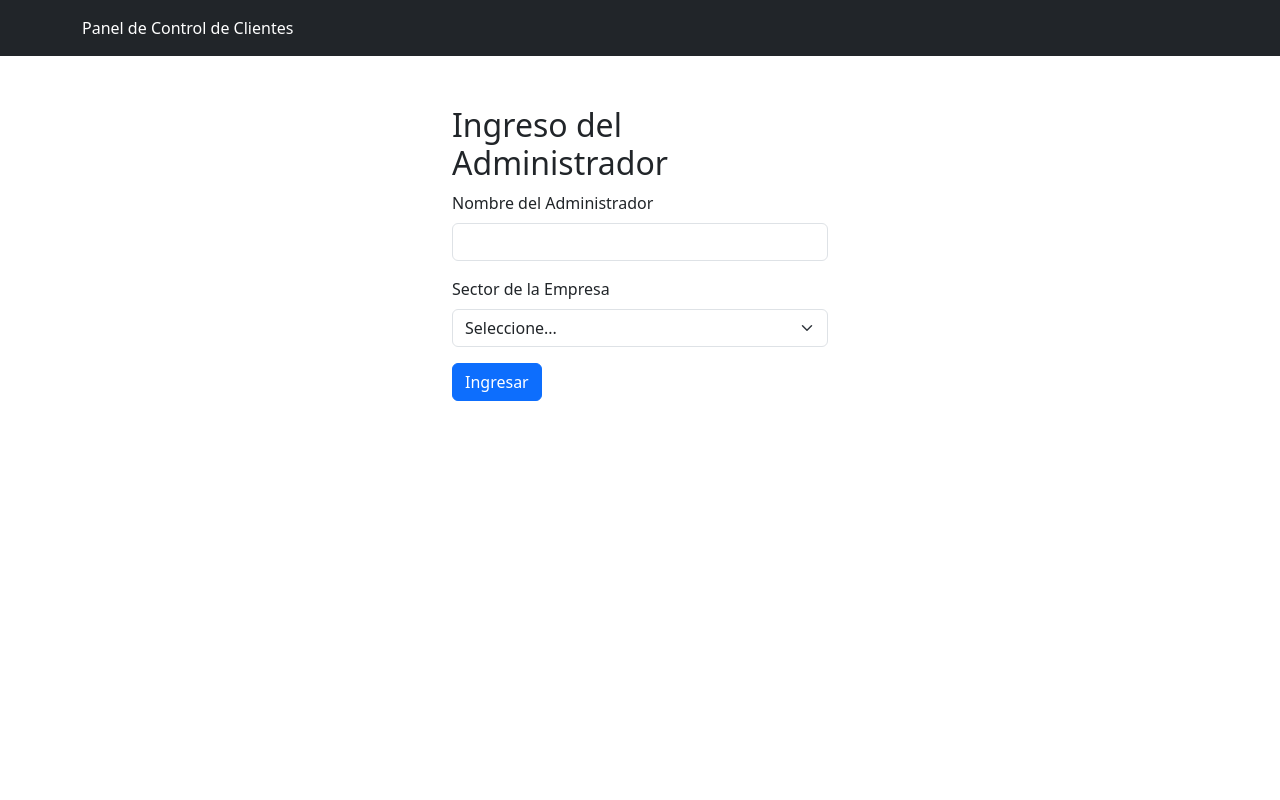
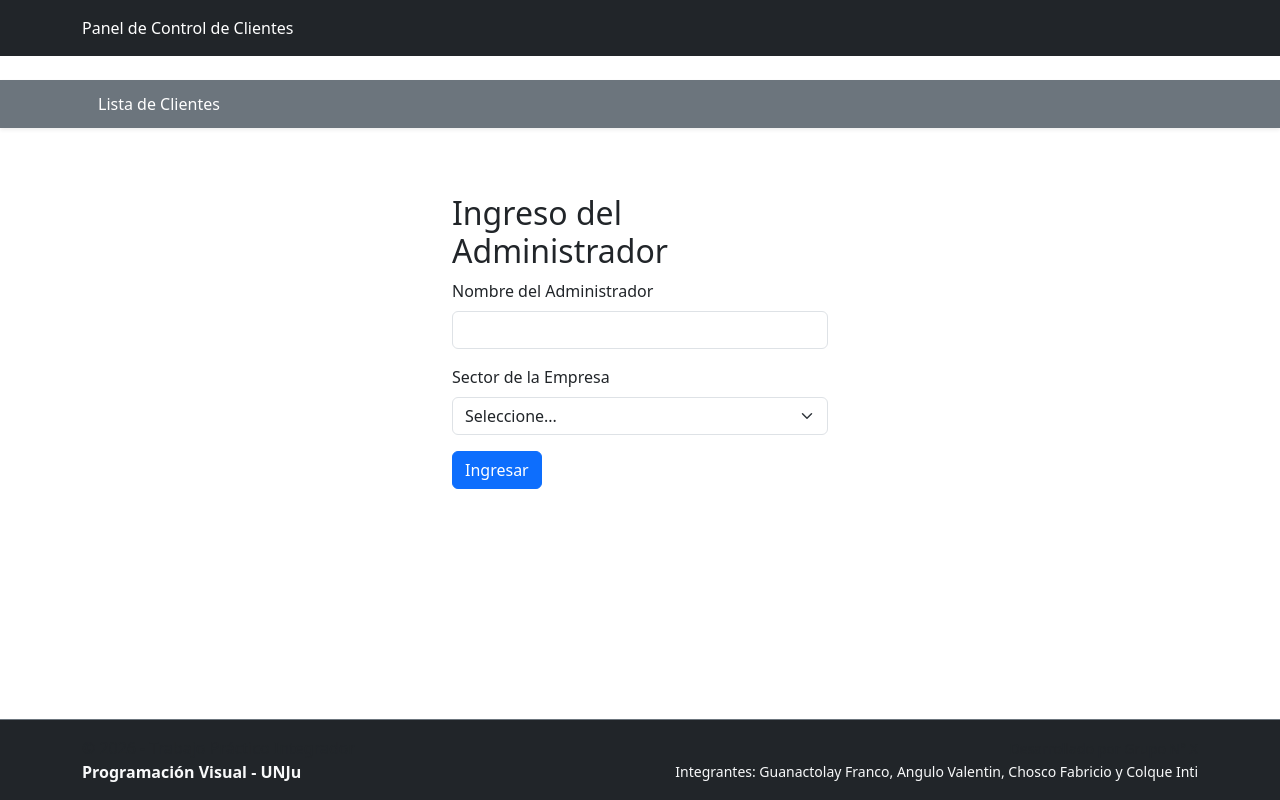
Before and after one commit to valenan/pv_tp_final_grupo2, a React (Vite) app: page /login in a window 1280 px wide. Built offline with nearby package versions, Linux system fonts and the light colour scheme.

Commit message:
Modificacion al archivo appjsx para implementar el footer y nav Colque Inti, Guanactolay Franco y Angulo Valentin

```diff
--- a/src/App.jsx
+++ b/src/App.jsx
@@ -1,6 +1,8 @@
 import { Routes, Route, Navigate } from 'react-router-dom';
 import { AdminProvider } from './context/AdminContext';
 import Header from './components/layout/Header';
+import NavApp from './components/layout/Nav';
+import Footer from './components/layout/Footer';
 import RutaProtegida from './components/common/RutaProtegida';
 import Login from './views/Login';
 import ListaClientes from './views/ListaClientes';
@@ -9,7 +11,13 @@
 function App() {
   return (
     <AdminProvider>
+      <div className="d-flex flex-column min-vh-100">
+
+
         <Header />
+        <NavApp />
+
+        <main className="flex-grow-1">
           <Routes>
             <Route path="/login" element={<Login />} />
 
@@ -33,8 +41,14 @@
 
             <Route path="*" element={<Navigate to="/login" />} />
           </Routes>
+        </main>
+
+
+        <Footer />
+
+      </div>
     </AdminProvider>
   );
 }
 
-export default App
+export default App;
```
Lines whose indentation alone changed are shown as unchanged.
